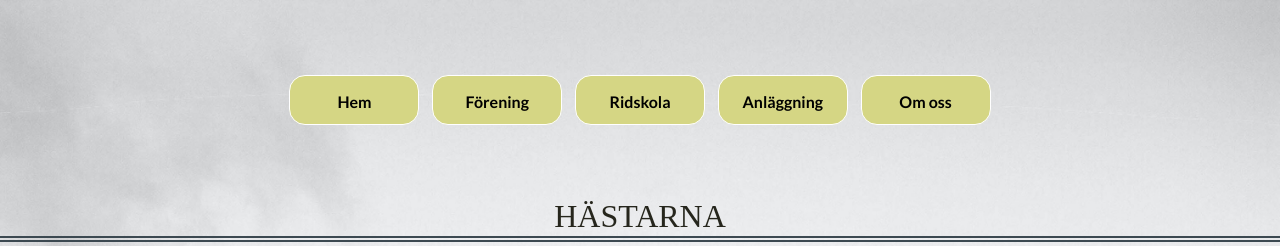
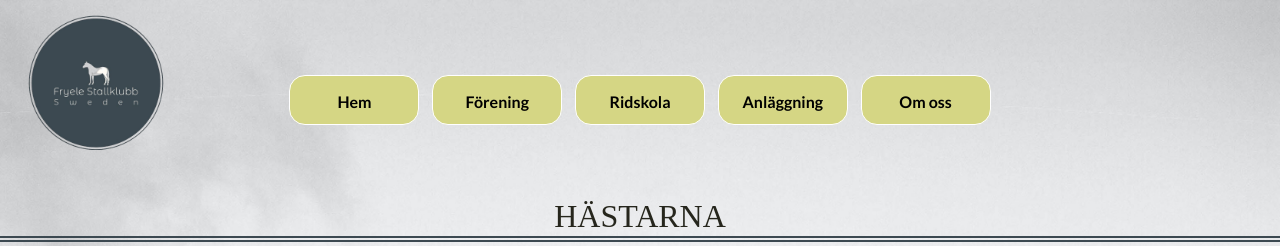
Before and after one commit to Badmondy/testavh-star, a plain HTML site: page horses.html in a window 1280 px wide. Shown: the top 246 px of the page. Drawn offline with Linux system fonts and the light colour scheme; the site is published under a folder, as on GitHub Pages, so addresses that start at the root find nothing; a web font is replaced by a local one.

Commit message:
update horse.hrtml

```diff
--- a/horses.html
+++ b/horses.html
@@ -13,7 +13,7 @@
 </head>
 
 <body>
-    <img src="/logo/fryelelogo.png" alt="" id="logo">
+    <img src="fryelelogo.png" alt="" id="logo">
     <div class="navigationMenu">
 
         <div class="option" onclick="homePage()"><p>Hem</p></div>
```
